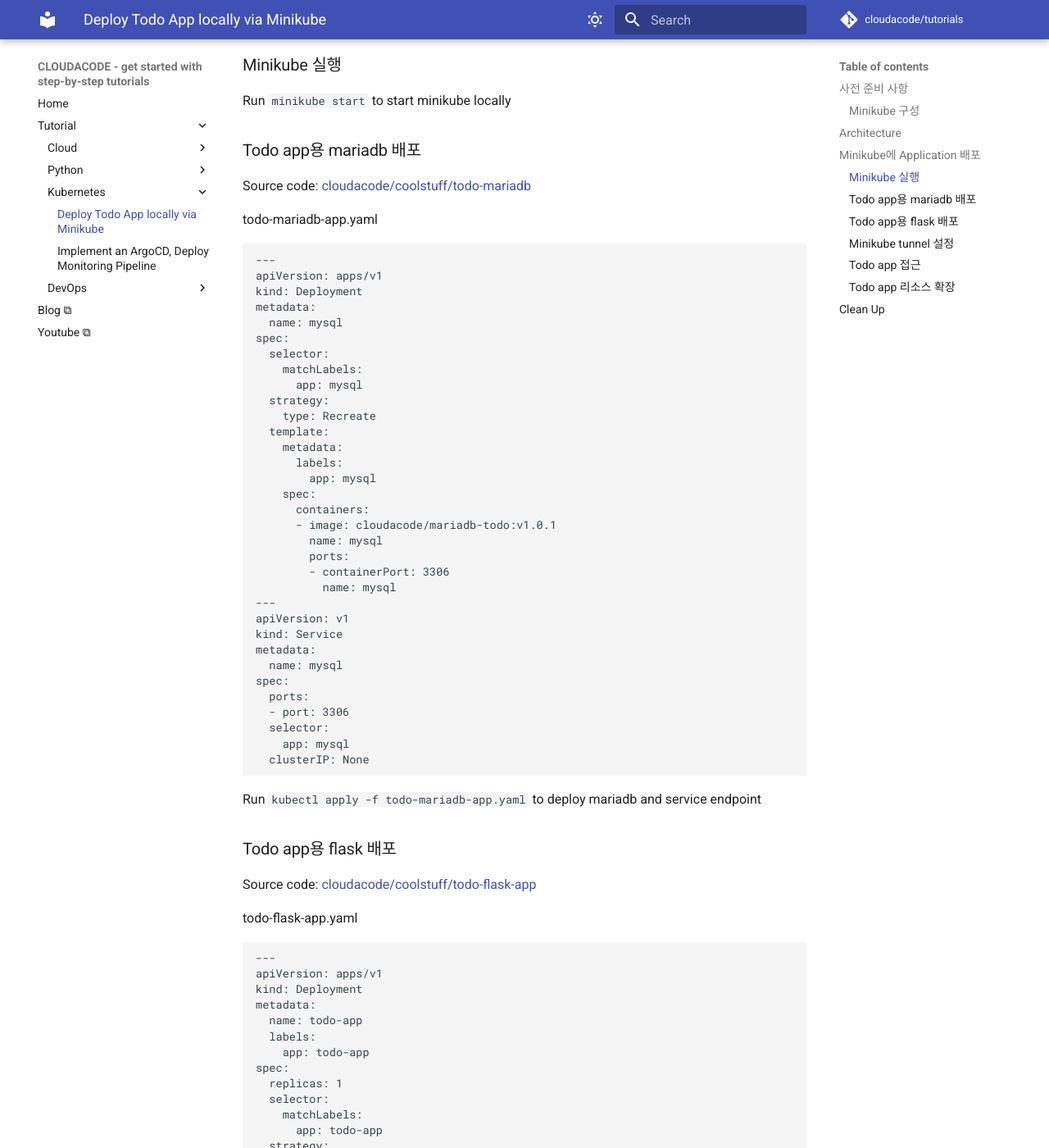
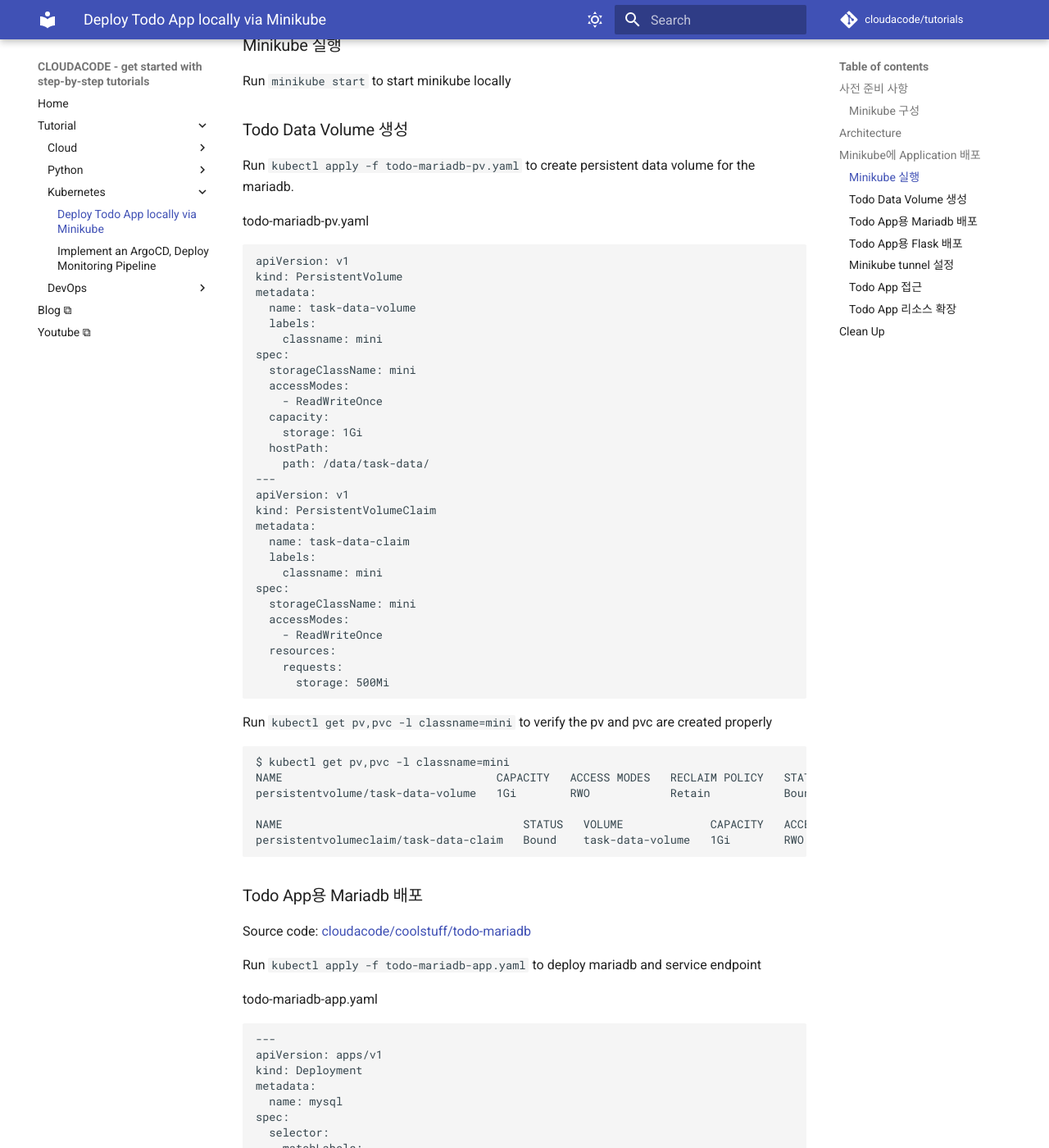
Before and after one commit to cloudacode/tutorials, an MkDocs documentation site: the page built from docs/kubernetes/minikube-todo-app.md, in a window 1280 px wide and 1400 px high, scrolled down 1060 px. Shown: the whole window at 82% size. Built offline with MkDocs 1.6.1 and Material for MkDocs 9.7.7, drawn with Linux system fonts in a browser that asks for light colours; comment, search, counter and statistics services are not loaded; some of the changed text lies outside the part shown.

Commit message:
updated pv section

````diff
--- a/docs/kubernetes/minikube-todo-app.md
+++ b/docs/kubernetes/minikube-todo-app.md
@@ -2,7 +2,7 @@
 
 **Minikube를 활용하여 로컬환경에 Todo App 배포**
 
-이번 실습은 쿠버네티스에 python flask 어플리케이션과 mariaDB를 배포 해보고 접근 해보는 실습 입니다. 쿠버네티스에 어플리케이션 배포 방법과 서비스 노출 방법에 대해 이해 할 수 있습니다.
+이번 실습은 쿠버네티스에 Python flask 어플리케이션과 mariaDB를 배포 해보고 접근 해보는 실습 입니다. 쿠버네티스에 DB용 영구볼륨(PersistentVolume)구성 방법 및 어플리케이션 배포 방법과 서비스 노출 방법에 대해 이해 할 수 있습니다.
 
 ## 사전 준비 사항
 
@@ -26,9 +26,58 @@ Minikube 구성: [관련 링크](https://minikube.sigs.k8s.io/docs/start/)
 
 Run `minikube start` to start minikube locally
 
-### Todo app용 mariadb 배포
+### Todo Data Volume 생성
+
+Run `kubectl apply -f todo-mariadb-pv.yaml` to create persistent data volume for the mariadb.
+
+todo-mariadb-pv.yaml
+```yaml
+apiVersion: v1
+kind: PersistentVolume
+metadata:
+  name: task-data-volume
+  labels:
+    classname: mini
+spec:
+  storageClassName: mini
+  accessModes:
+    - ReadWriteOnce
+  capacity:
+    storage: 1Gi
+  hostPath:
+    path: /data/task-data/
+---
+apiVersion: v1
+kind: PersistentVolumeClaim
+metadata:
+  name: task-data-claim
+  labels:
+    classname: mini
+spec:
+  storageClassName: mini
+  accessModes:
+    - ReadWriteOnce
+  resources:
+    requests:
+      storage: 500Mi
+```
+
+Run `kubectl get pv,pvc -l classname=mini ` to verify the pv and pvc are created properly
+
+```bash
+$ kubectl get pv,pvc -l classname=mini
+NAME                                CAPACITY   ACCESS MODES   RECLAIM POLICY   STATUS   CLAIM                     STORAGECLASS   REASON   AGE
+persistentvolume/task-data-volume   1Gi        RWO            Retain           Bound    default/task-data-claim   mini                    11s
+
+NAME                                    STATUS   VOLUME             CAPACITY   ACCESS MODES   STORAGECLASS   AGE
+persistentvolumeclaim/task-data-claim   Bound    task-data-volume   1Gi        RWO            mini           11s
+```
+
+### Todo App용 Mariadb 배포
 
 Source code: [cloudacode/coolstuff/todo-mariadb](https://github.com/cloudacode/coolstuff/tree/main/todo-app/mariadb-app)
+
+Run `kubectl apply -f todo-mariadb-app.yaml` to deploy mariadb and service endpoint
 
 todo-mariadb-app.yaml
 ```yaml
@@ -128,8 +177,6 @@ spec:
   type: LoadBalancer
 ```
 
-Run `kubectl apply -f todo-flask-app.yaml` to deploy flask app and service endpoint
-
 Run `kubectl get svc` in check the exposed service. you may see the `EXTERNAL-IP` is `pending` status due to minikube doesn't have extra LB.
 
 ```bash
@@ -161,13 +208,13 @@ NAME           TYPE           CLUSTER-IP       EXTERNAL-IP   PORT(S)        AGE
 todo-app-svc   LoadBalancer   10.102.161.248   127.0.0.1     80:31289/TCP   5m41s
 ```
 
-### Todo app 접근
+### Todo App 접근
 
 Open `http://127.0.0.1` in your favorite web browser and check the flask todo app
 
 ![Task Web](assets/task-web.png)
 
-### Todo app 리소스 확장
+### Todo App 리소스 확장
 
 Run `kubectl scale --replicas=3 deployment/todo-app` to scale out the app
 
````
Also changed, not shown: other parts of docs/kubernetes/minikube-todo-app.md (+5 -5 lines), docs/kubernetes/assets/minikube-todo-app.jpg.
